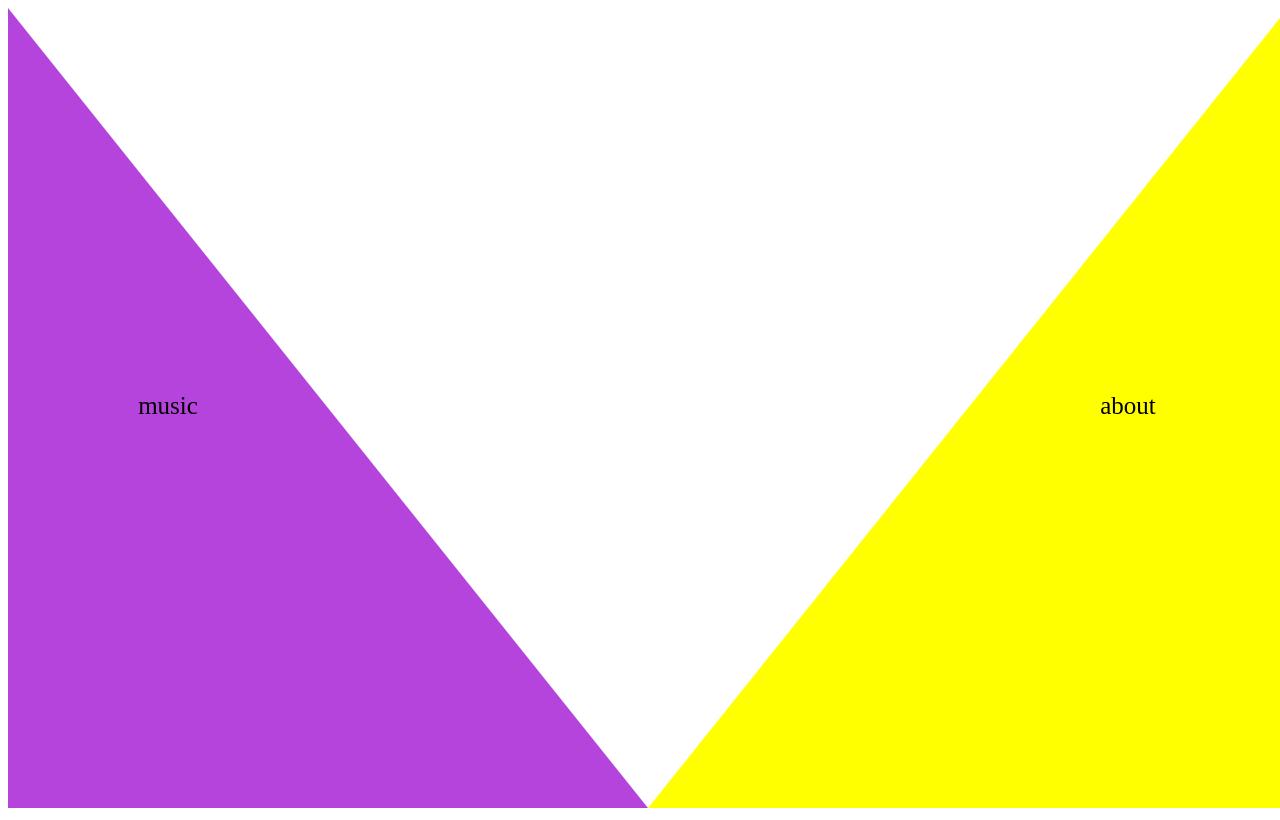
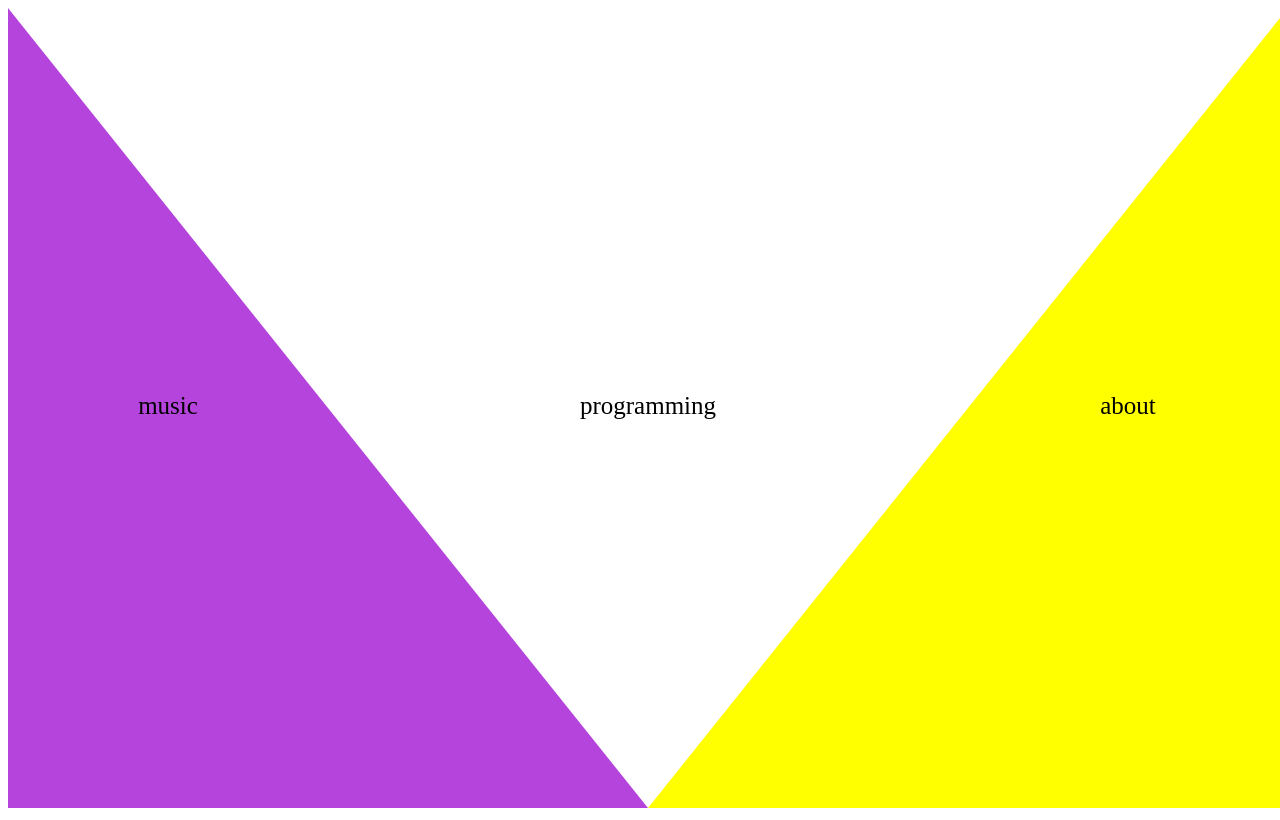
Before and after one commit to jblake05/jblake05.github.io, a SvelteKit app: page / in a window 1280 px wide. Built offline with nearby package versions, Linux system fonts and the light colour scheme.

Commit message:
Build commit

```diff
--- a/src/routes/+page.svelte
+++ b/src/routes/+page.svelte
@@ -63,6 +63,12 @@
 		</text>
 	</a>
 
+    <a href="/programming">
+        <text x="50%" y="50%" dominant-baseline="middle" text-anchor="middle" fill="black">
+			programming
+		</text>
+    </a>
+
 </svg>
 
 <!-- svelte-ignore a11y-click-events-have-key-events -->
```
